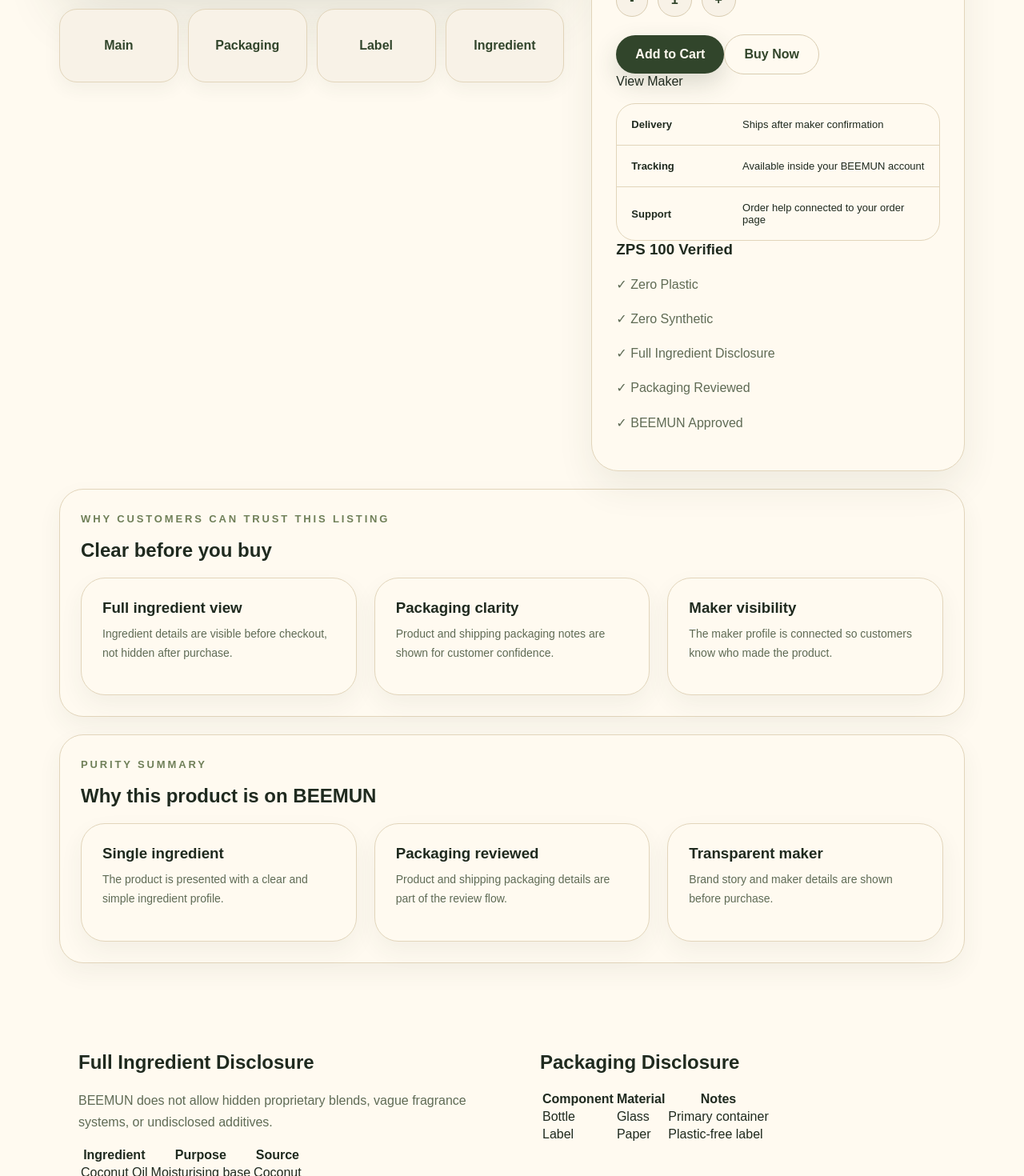
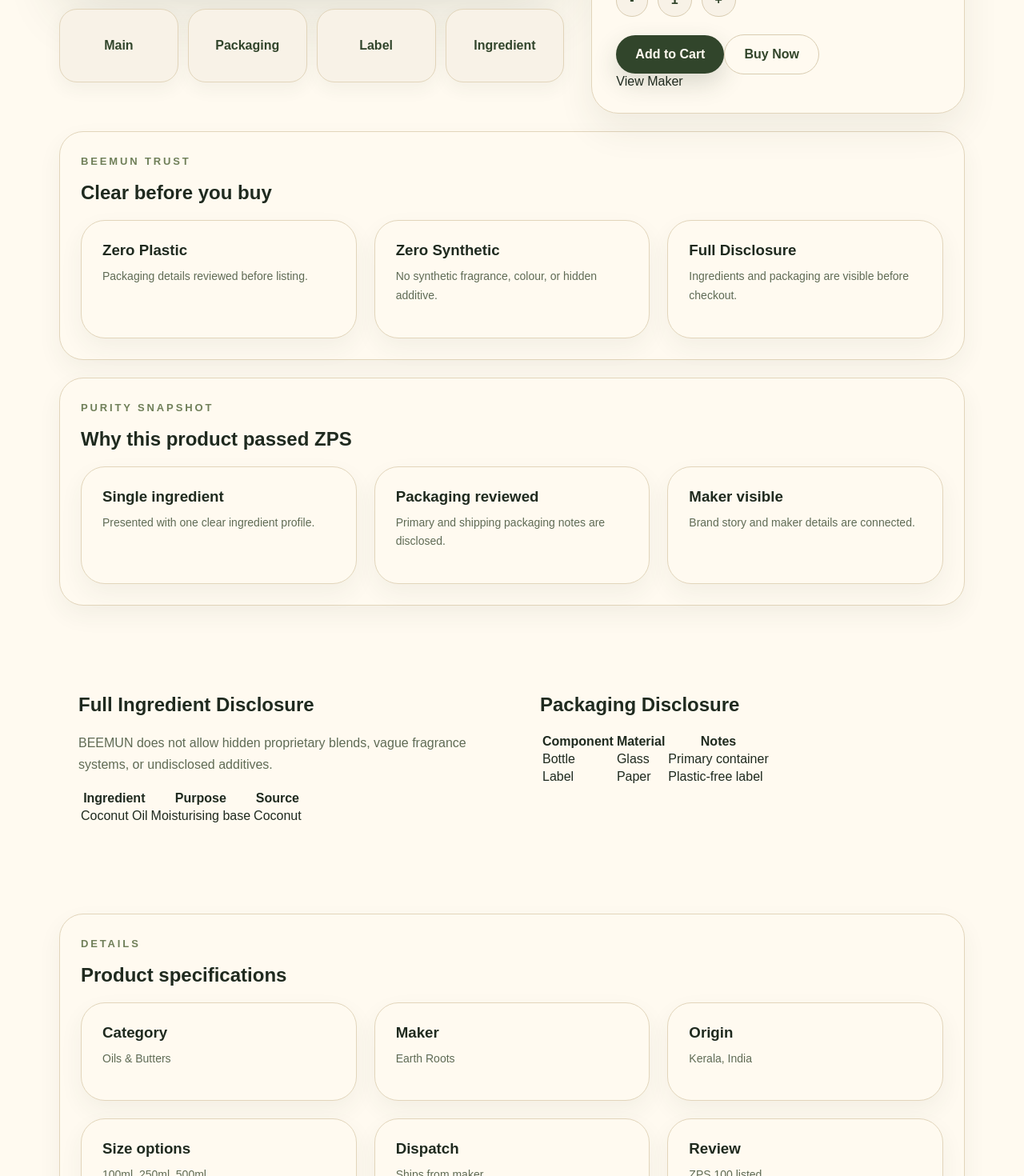
Before and after one commit to reveritnow/beemun-frontend, a Next.js app: page /product/cold-pressed-coconut-oil in a window 1280 px wide. Shown: the part 800-2270 px from the top of the page at 80% size. Built offline with nearby package versions, Linux system fonts and the light colour scheme.

Commit message:
Rebuild product page from scratch

```diff
--- a/src/components/pages/ProductPageView.tsx
+++ b/src/components/pages/ProductPageView.tsx
@@ -1,7 +1,6 @@
 import SiteHeader from '@/components/SiteHeader'
 import SiteFooter from '@/components/SiteFooter'
 import ProductGallery from '@/components/ProductGallery'
-import ZpsTrustCard from '@/components/ZpsTrustCard'
 import IngredientDisclosure from '@/components/IngredientDisclosure'
 import PackagingDisclosure from '@/components/PackagingDisclosure'
 import BrandStoryCard from '@/components/BrandStoryCard'
@@ -11,22 +10,27 @@ const specs = [
   ['Category', 'Oils & Butters'],
   ['Maker', 'Earth Roots'],
   ['Origin', 'Kerala, India'],
-  ['Variants', '100ml, 250ml, 500ml'],
+  ['Size options', '100ml, 250ml, 500ml'],
   ['Dispatch', 'Ships from maker'],
-  ['Review Status', 'ZPS 100 listed'],
+  ['Review', 'ZPS 100 listed'],
+]
+
+const trust = [
+  ['Zero Plastic', 'Packaging details reviewed before listing.'],
+  ['Zero Synthetic', 'No synthetic fragrance, colour, or hidden additive.'],
+  ['Full Disclosure', 'Ingredients and packaging are visible before checkout.'],
+]
+
+const passed = [
+  ['Single ingredient', 'Presented with one clear ingredient profile.'],
+  ['Packaging reviewed', 'Primary and shipping packaging notes are disclosed.'],
+  ['Maker visible', 'Brand story and maker details are connected.'],
 ]
 
 const faqs = [
-  ['Is this product plastic-free?', 'The product page shows packaging disclosure and BEEMUN review notes before purchase.'],
+  ['Is this product plastic-free?', 'BEEMUN shows packaging disclosure and review notes before purchase.'],
   ['Who ships this product?', 'The product ships directly from the maker and tracking appears inside your BEEMUN order.'],
   ['Can I see the full ingredients?', 'Yes. Ingredient information is shown clearly before checkout.'],
-  ['Can I return this product?', 'Return requests can be raised from the order detail page for damaged, wrong, missing, or eligible issue cases.'],
-]
-
-const highlights = [
-  ['Full ingredient view', 'Ingredient details are visible before checkout, not hidden after purchase.'],
-  ['Packaging clarity', 'Product and shipping packaging notes are shown for customer confidence.'],
-  ['Maker visibility', 'The maker profile is connected so customers know who made the product.'],
 ]
 
 export default function ProductPageView() {
@@ -41,48 +45,28 @@ export default function ProductPageView() {
             <span className="badge">ZPS 100</span>
             <p className="section-eyebrow">Earth Roots</p>
             <h1>Cold Pressed Coconut Oil</h1>
-            <p>A single-ingredient oil reviewed for ingredient disclosure, packaging transparency, and purity-first product presentation.</p>
+            <p>A single-ingredient coconut oil reviewed for ingredient clarity, packaging transparency, and BEEMUN trust standards.</p>
             <div className="product-price">₹349</div>
             <p className="stock-note">In stock • Ships from maker • Tracking inside BEEMUN</p>
-
             <section className="product-info-section">
               <h2>Choose size</h2>
               <div className="variant-row"><button>100ml</button><button>250ml</button><button>500ml</button></div>
             </section>
-
             <section className="product-info-section">
               <h2>Quantity</h2>
               <div className="variant-row quantity-row"><button>-</button><button>1</button><button>+</button></div>
             </section>
-
             <div className="product-actions"><a className="btn-primary" href="/cart">Add to Cart</a><a className="btn-secondary" href="/checkout">Buy Now</a></div>
             <a className="product-maker-link" href="/brand/earth-roots">View Maker</a>
-
-            <div className="dashboard-table product-mini-table">
-              <div className="dashboard-row"><strong>Delivery</strong><span>Ships after maker confirmation</span></div>
-              <div className="dashboard-row"><strong>Tracking</strong><span>Available inside your BEEMUN account</span></div>
-              <div className="dashboard-row"><strong>Support</strong><span>Order help connected to your order page</span></div>
-            </div>
-            <ZpsTrustCard />
           </aside>
         </div>
 
-        <section className="product-info-section"><p className="section-eyebrow">Why customers can trust this listing</p><h2>Clear before you buy</h2><div className="three-grid">{highlights.map(([title, text]) => <div className="info-card" key={title}><h3>{title}</h3><p>{text}</p></div>)}</div></section>
-
-        <section className="product-info-section"><p className="section-eyebrow">Purity summary</p><h2>Why this product is on BEEMUN</h2><div className="three-grid"><div className="info-card"><h3>Single ingredient</h3><p>The product is presented with a clear and simple ingredient profile.</p></div><div className="info-card"><h3>Packaging reviewed</h3><p>Product and shipping packaging details are part of the review flow.</p></div><div className="info-card"><h3>Transparent maker</h3><p>Brand story and maker details are shown before purchase.</p></div></div></section>
-
+        <section className="product-info-section"><p className="section-eyebrow">BEEMUN trust</p><h2>Clear before you buy</h2><div className="three-grid">{trust.map(([title, text]) => <div className="info-card" key={title}><h3>{title}</h3><p>{text}</p></div>)}</div></section>
+        <section className="product-info-section"><p className="section-eyebrow">Purity snapshot</p><h2>Why this product passed ZPS</h2><div className="three-grid">{passed.map(([title, text]) => <div className="info-card" key={title}><h3>{title}</h3><p>{text}</p></div>)}</div></section>
         <div className="product-detail-grid"><IngredientDisclosure /><PackagingDisclosure /></div>
-
         <section className="product-info-section"><p className="section-eyebrow">Details</p><h2>Product specifications</h2><div className="three-grid">{specs.map(([label, value]) => <div className="info-card" key={label}><h3>{label}</h3><p>{value}</p></div>)}</div></section>
-
-        <section className="product-info-section"><p className="section-eyebrow">Usage</p><h2>How to use</h2><p>Apply a small amount to clean skin or hair as part of your daily care ritual. Store in a cool, dry place away from direct sunlight.</p></section>
-
-        <section className="product-info-section"><p className="section-eyebrow">Delivery and support</p><h2>Shipping, tracking, and returns</h2><div className="three-grid"><div className="info-card"><h3>Ships from maker</h3><p>The maker packs and dispatches the product after order confirmation.</p></div><div className="info-card"><h3>Tracking in account</h3><p>Courier details appear inside your BEEMUN order page when available.</p></div><div className="info-card"><h3>Return request</h3><p>Customers can raise eligible order concerns from the order detail page.</p></div></div></section>
-
-        <section className="product-info-section"><p className="section-eyebrow">Customer confidence</p><h2>Reviews and ratings</h2><div className="three-grid"><div className="info-card"><h3>Verified purchase reviews</h3><p>Reviews should come from customers who completed an order.</p></div><div className="info-card"><h3>Product experience</h3><p>Customers can share texture, packaging, delivery, and usage feedback.</p></div><div className="info-card"><h3>Review moderation</h3><p>BEEMUN can moderate spam, abuse, or irrelevant review content.</p></div></div></section>
-
-        <section className="product-info-section"><h2>Maker story</h2><BrandStoryCard /></section>
-
+        <section className="product-info-section"><p className="section-eyebrow">How to use</p><h2>Simple daily care</h2><p>Use a small amount on clean skin or hair. Store in a cool, dry place away from direct sunlight.</p></section>
+        <section className="product-info-section"><p className="section-eyebrow">Maker story</p><h2>About Earth Roots</h2><BrandStoryCard /></section>
         <section className="product-info-section"><p className="section-eyebrow">Questions</p><h2>Product FAQs</h2><div className="dashboard-table">{faqs.map(([question, answer]) => <div className="dashboard-row" key={question}><strong>{question}</strong><span>{answer}</span></div>)}</div></section>
       </section>
       <FeaturedProducts />
```
